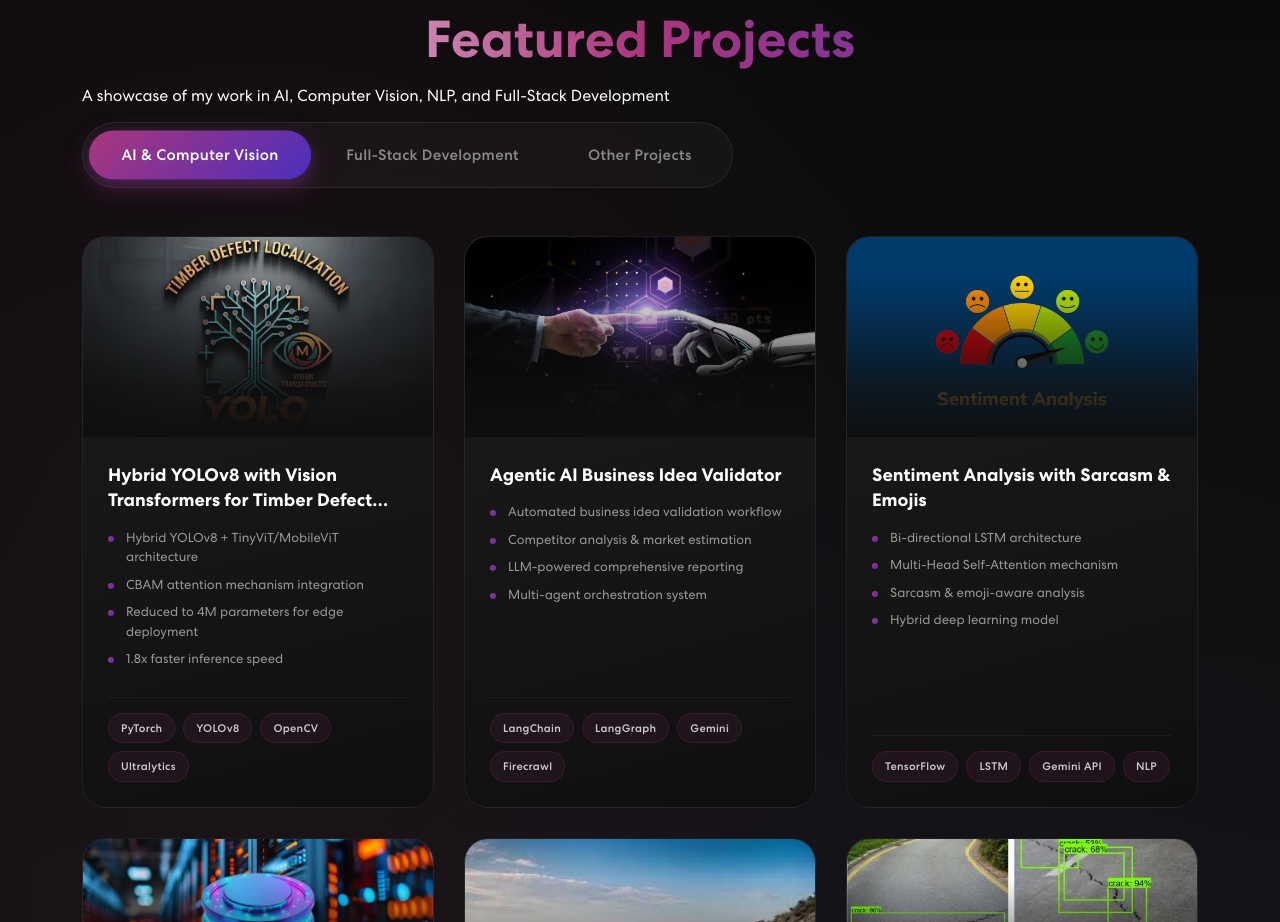
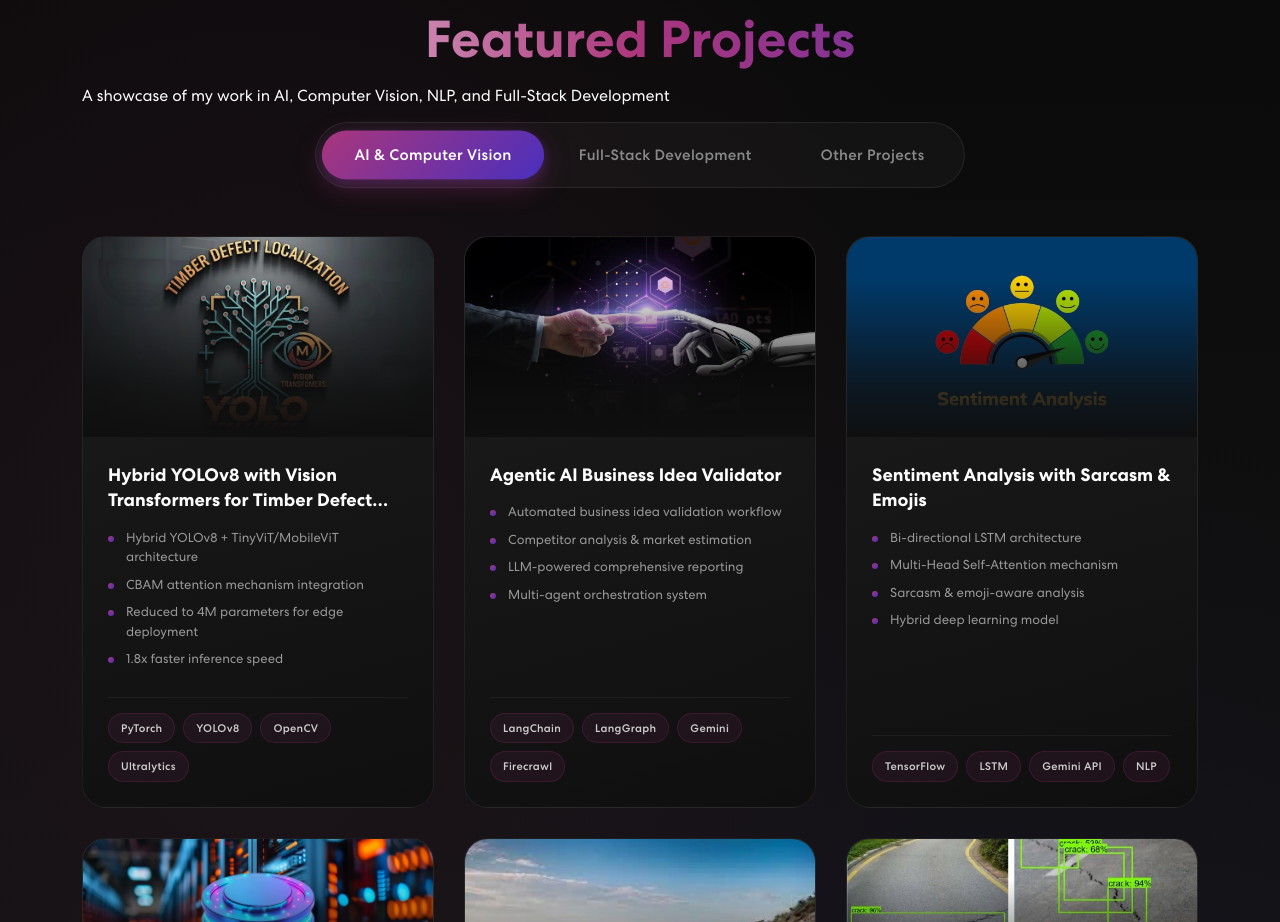
Before and after one commit to Umar-Farooq-2112/portfolio, a React (Create React App) app: page / in a window 1280 px wide. Shown: the part 3960-4882 px from the top of the page. Built offline with nearby package versions, Linux system fonts and the light colour scheme.

Commit message:
Minor Changes

```diff
--- a/src/components/Projects.css
+++ b/src/components/Projects.css
@@ -46,7 +46,7 @@
 
 /* ============ Tab Navigation - Centered & Beautiful ============ */
 .project .nav.nav-pills {
-  display: inline-flex;
+  display: flex;
   justify-content: center;
   background: rgba(255, 255, 255, 0.03);
   border-radius: 60px;
@@ -56,6 +56,7 @@
   z-index: 1;
   gap: 5px;
   margin: 0 auto 50px auto;
+  width: fit-content;
 }
 
 .project .nav.nav-pills .nav-item {
```
Also changed, not shown: 47 other files (tests, documents, lock files or other folders).
